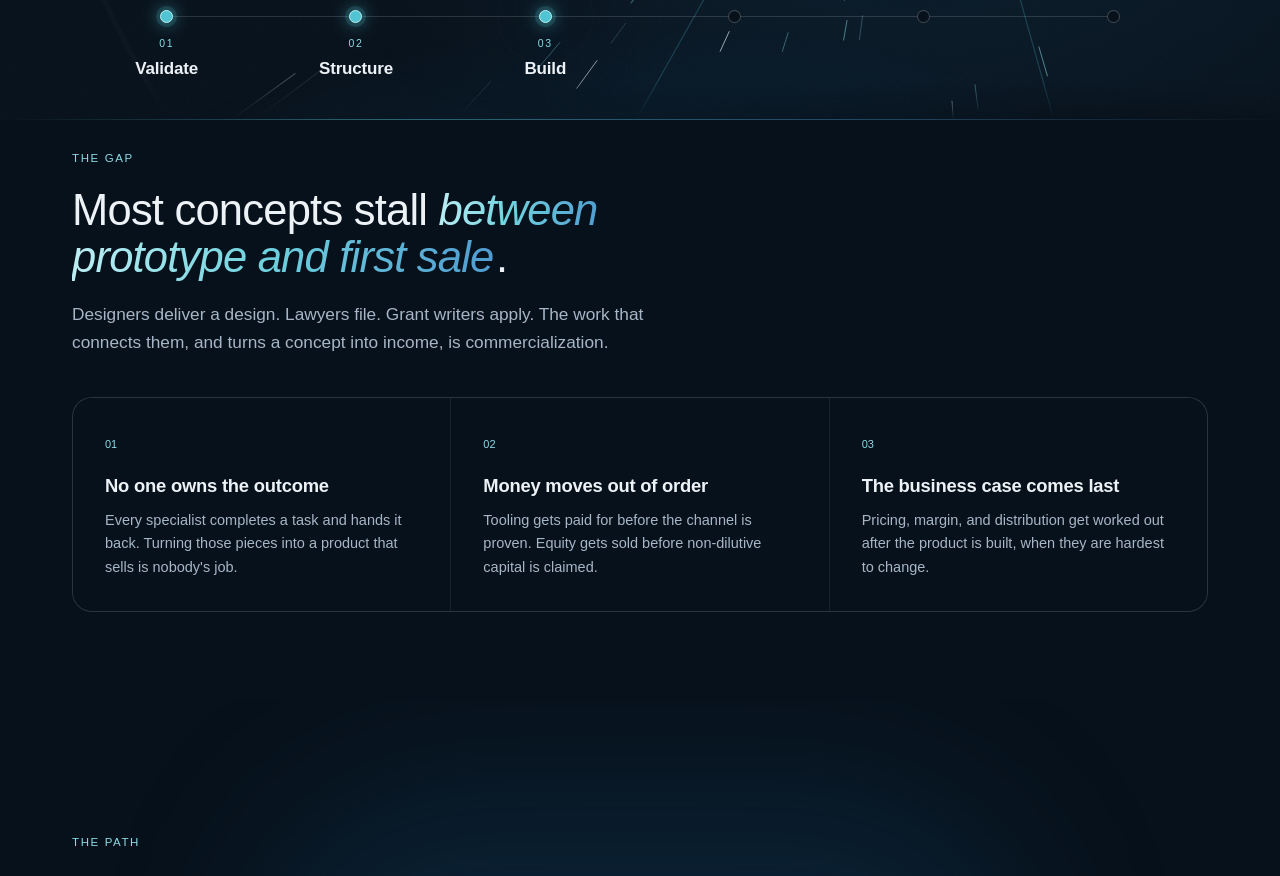
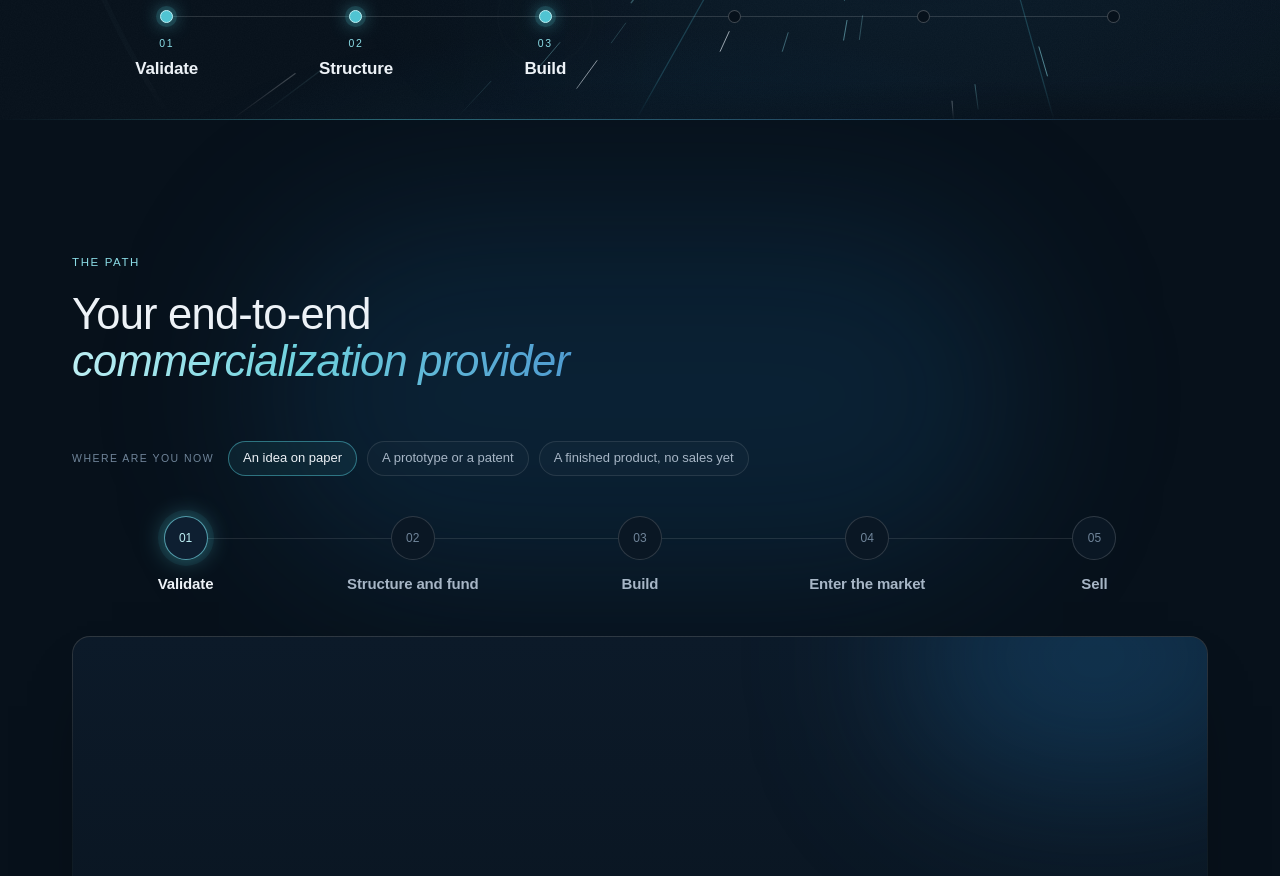
Before and after one commit to bmbilon/execom-site, a Next.js app: page / in a window 1280 px wide. Shown: the part 680-1556 px from the top of the page. Built offline with nearby package versions, Linux system fonts and the light colour scheme; a web font is replaced by a local one.

Commit message:
Remove the homepage gap section

```diff
--- a/app/(marketing)/page.tsx
+++ b/app/(marketing)/page.tsx
@@ -27,21 +27,6 @@ export const metadata: Metadata = {
 /* ------------------------------------------------------------------ */
 /* Content                                                             */
 /* ------------------------------------------------------------------ */
-
-const GAPS = [
-  {
-    title: "No one owns the outcome",
-    text: "Every specialist completes a task and hands it back. Turning those pieces into a product that sells is nobody's job.",
-  },
-  {
-    title: "Money moves out of order",
-    text: "Tooling gets paid for before the channel is proven. Equity gets sold before non-dilutive capital is claimed.",
-  },
-  {
-    title: "The business case comes last",
-    text: "Pricing, margin, and distribution get worked out after the product is built, when they are hardest to change.",
-  },
-]
 
 const PATH: PathStage[] = [
   {
@@ -278,30 +263,6 @@ function Hero() {
             Already a client? Access the portal
             <ArrowRight className="h-3.5 w-3.5" aria-hidden />
           </Link>
-        </div>
-      </div>
-    </section>
-  )
-}
-
-function Gap() {
-  return (
-    <section className="s-section-tight pt-6">
-      <div className="s-container">
-        <SectionHeader
-          eyebrow="The gap"
-          title="Most concepts stall *between prototype and first sale*."
-          lede="Designers deliver a design. Lawyers file. Grant writers apply. The work that connects them, and turns a concept into income, is commercialization."
-          className="mb-10"
-        />
-        <div className="grid gap-px overflow-hidden rounded-[20px] border border-white/[0.08] bg-white/[0.08] md:grid-cols-3" data-reveal>
-          {GAPS.map((g, i) => (
-            <div key={g.title} className="bg-ink-900 p-7 md:p-8">
-              <span className="s-mono text-[11px] text-cyan-300">{String(i + 1).padStart(2, "0")}</span>
-              <p className="mt-4 text-[1.15rem] font-semibold tracking-[-0.012em] text-snow">{g.title}</p>
-              <p className="mt-2 max-w-[38ch] text-[14.5px] leading-relaxed text-haze">{g.text}</p>
-            </div>
-          ))}
         </div>
       </div>
     </section>
@@ -558,7 +519,6 @@ export default function Home() {
   return (
     <>
       <Hero />
-      <Gap />
       <Path />
       <StageTwo />
       <Work />
```
